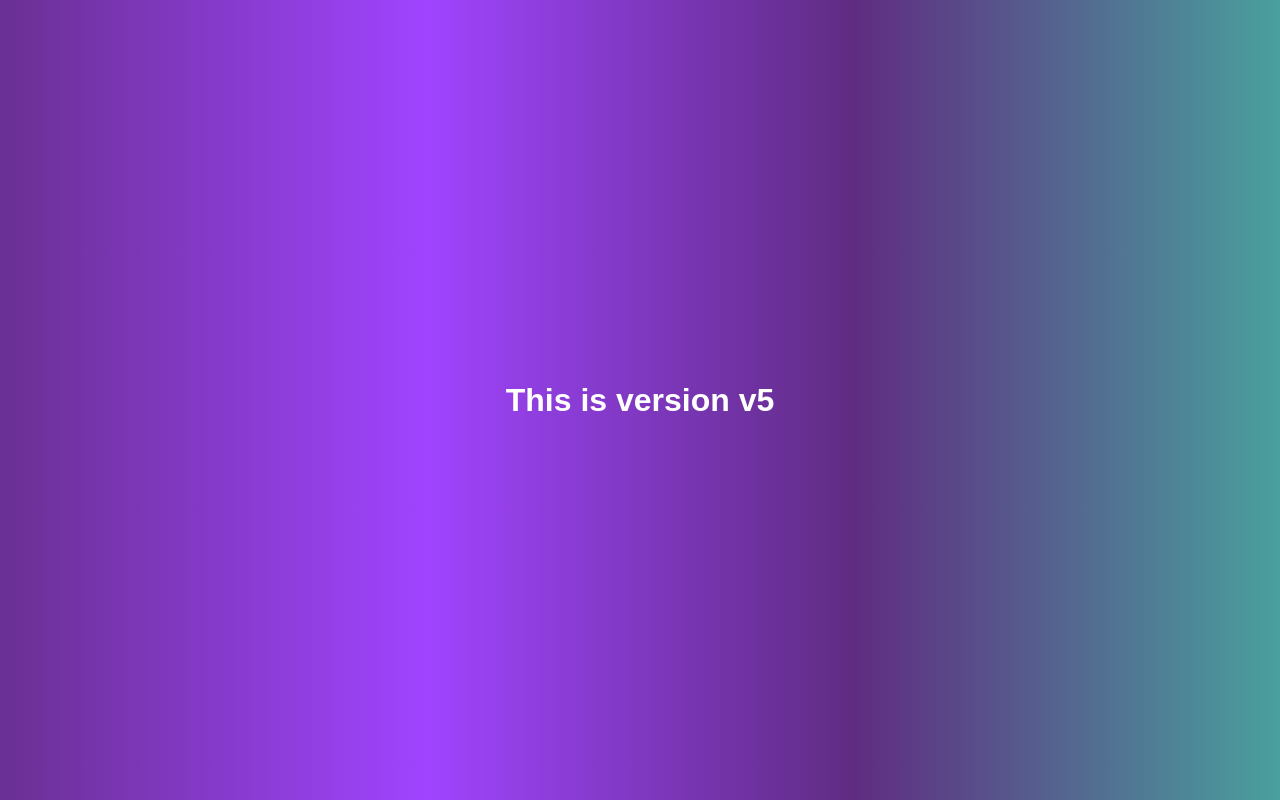
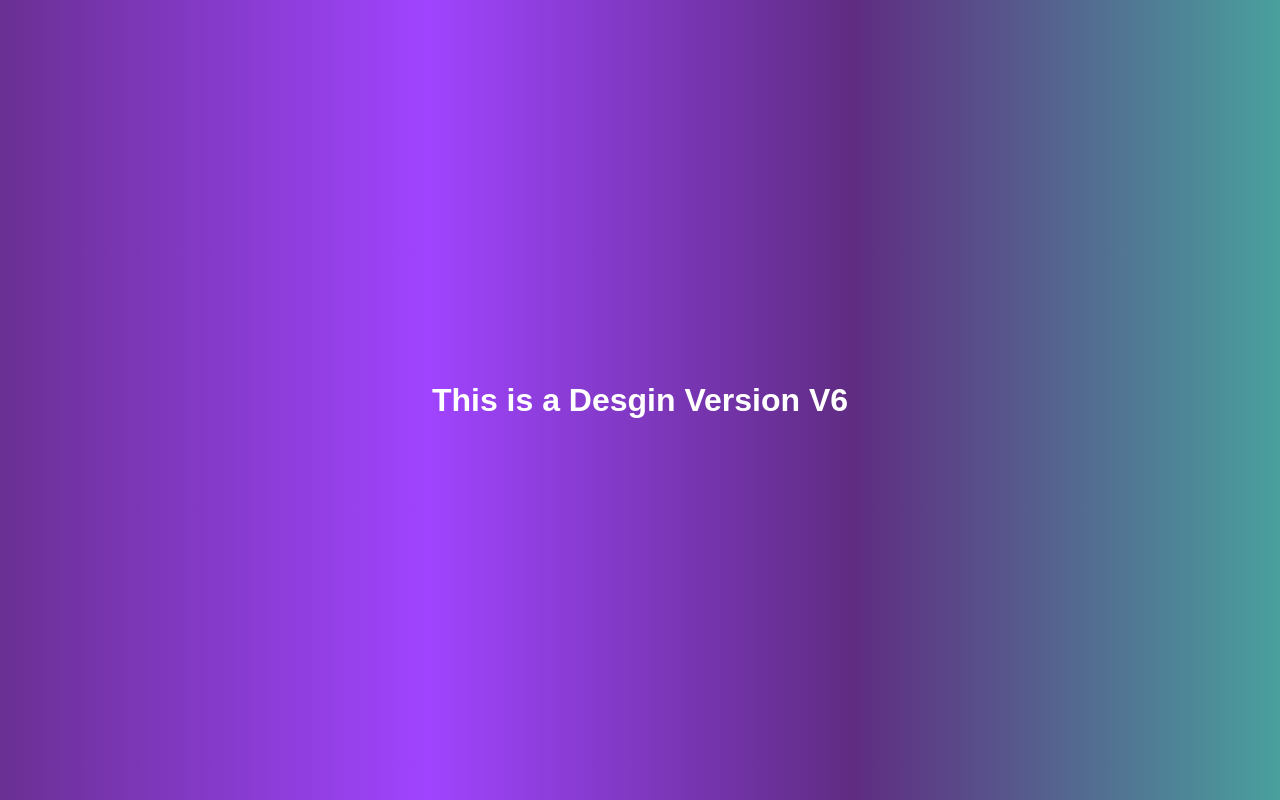
Before and after one commit to shrutishero/myRepo, a plain HTML site: page index.html in a window 1280 px wide. Drawn offline with Linux system fonts and the light colour scheme.

Commit message:
changed H1

```diff
--- a/index.html
+++ b/index.html
@@ -7,7 +7,7 @@
     <title>Document</title>
 </head>
 <body>
-    <h1>This is version v5</h1>
+    <h1>This is a Desgin Version V6</h1>
 </body>
 
 </html>
```
